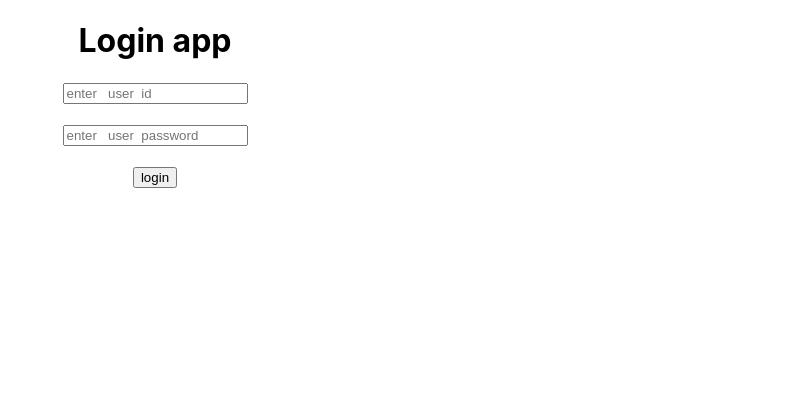
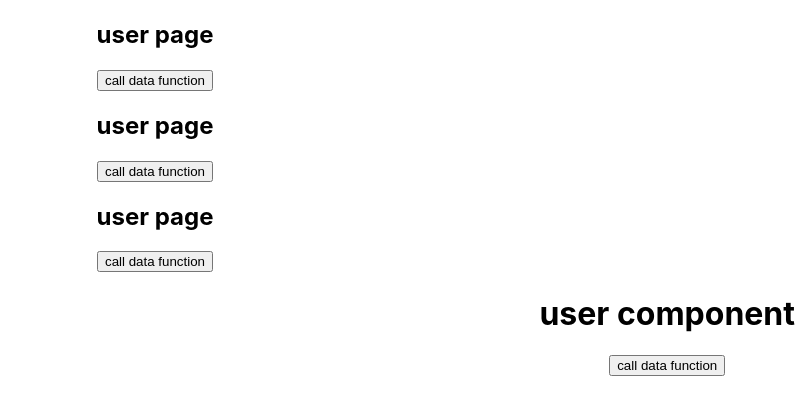
Before and after one commit to rolitiwari1234/Reactjs, a React (Create React App) app: page / in a window 1280 px wide. Shown: the top 414 px of the page, without its empty margins (485-1280 px from the left). Built offline with nearby package versions, Linux system fonts and the light colour scheme.

Commit message:
pass function props

```diff
--- a/src/App.js
+++ b/src/App.js
@@ -1,16 +1,24 @@
 
 import logo from './logo.svg';
 import './App.css';
-import Login from './Login';
+import User from './User';
+import Members from './Members';
 
 
 function App(){
- const data = true
+ function getData(){
+    {
+        alert("hello app")
+    }
+ }
 
 return (
     <div className="App">
-
-     <Login />
+    <User data = {getData}/>
+    <User data = {getData}/>
+    <User data = {getData}/>
+    <div style = {{float:'right'}}>
+    <Members data = {getData} /></div>
      </div>
     )
 }
--- /dev/null
+++ b/src/Members.js
@@ -0,0 +1,12 @@
+import React from 'react'
+
+function Members(props) {
+    return(
+        <div>
+            <h1>user component</h1>
+            <button onClick={props.data}>call data function</button>
+        </div>
+    )
+
+}
+export default Members;
--- /dev/null
+++ b/src/User.js
@@ -0,0 +1,11 @@
+import React from 'react'
+
+function User(props) {
+    return(
+        <div>
+            <h2>user page</h2>
+            <button onClick={props.data}>call data function</button>
+        </div>
+    )
+}
+export default User;
```
